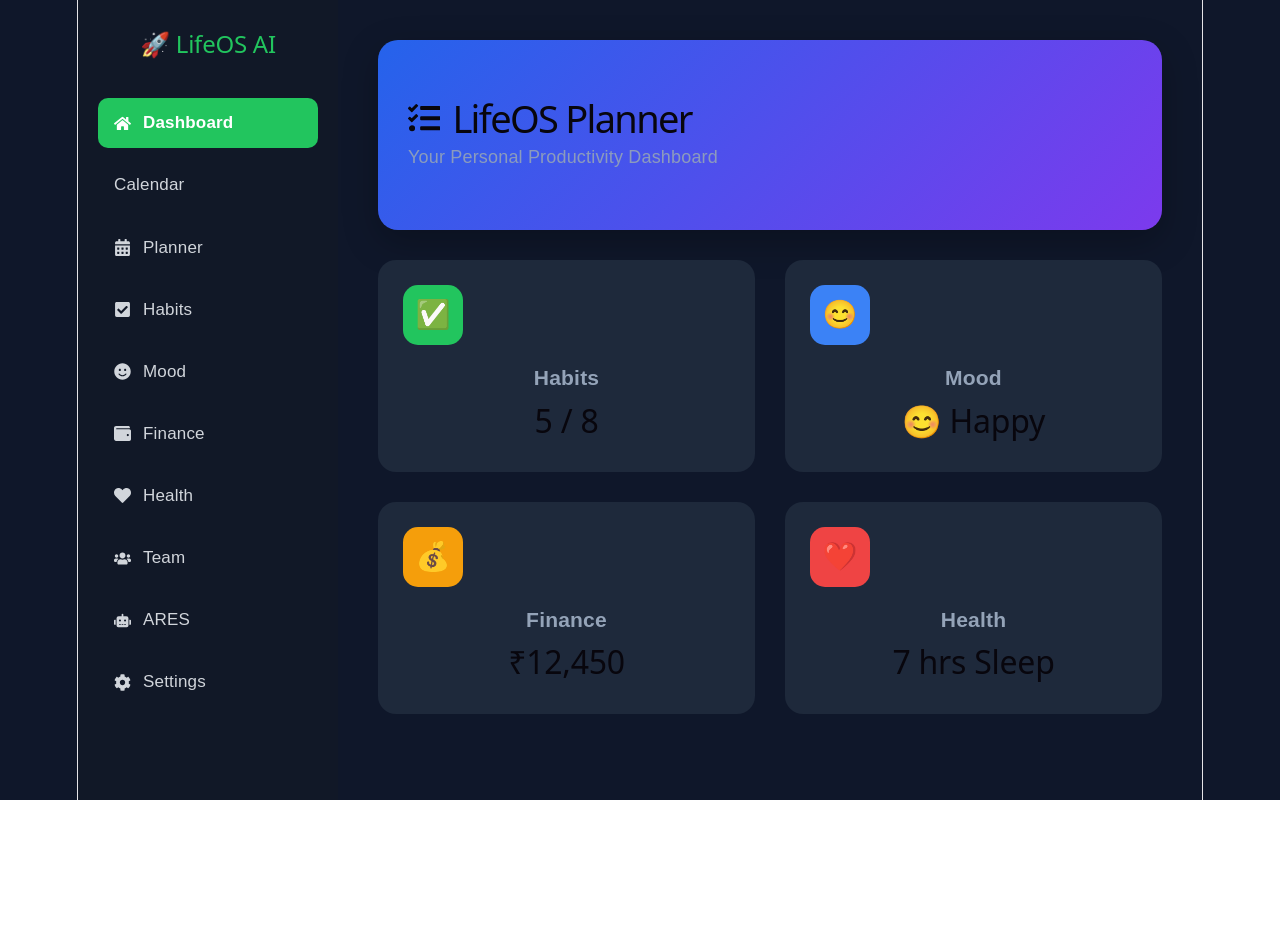
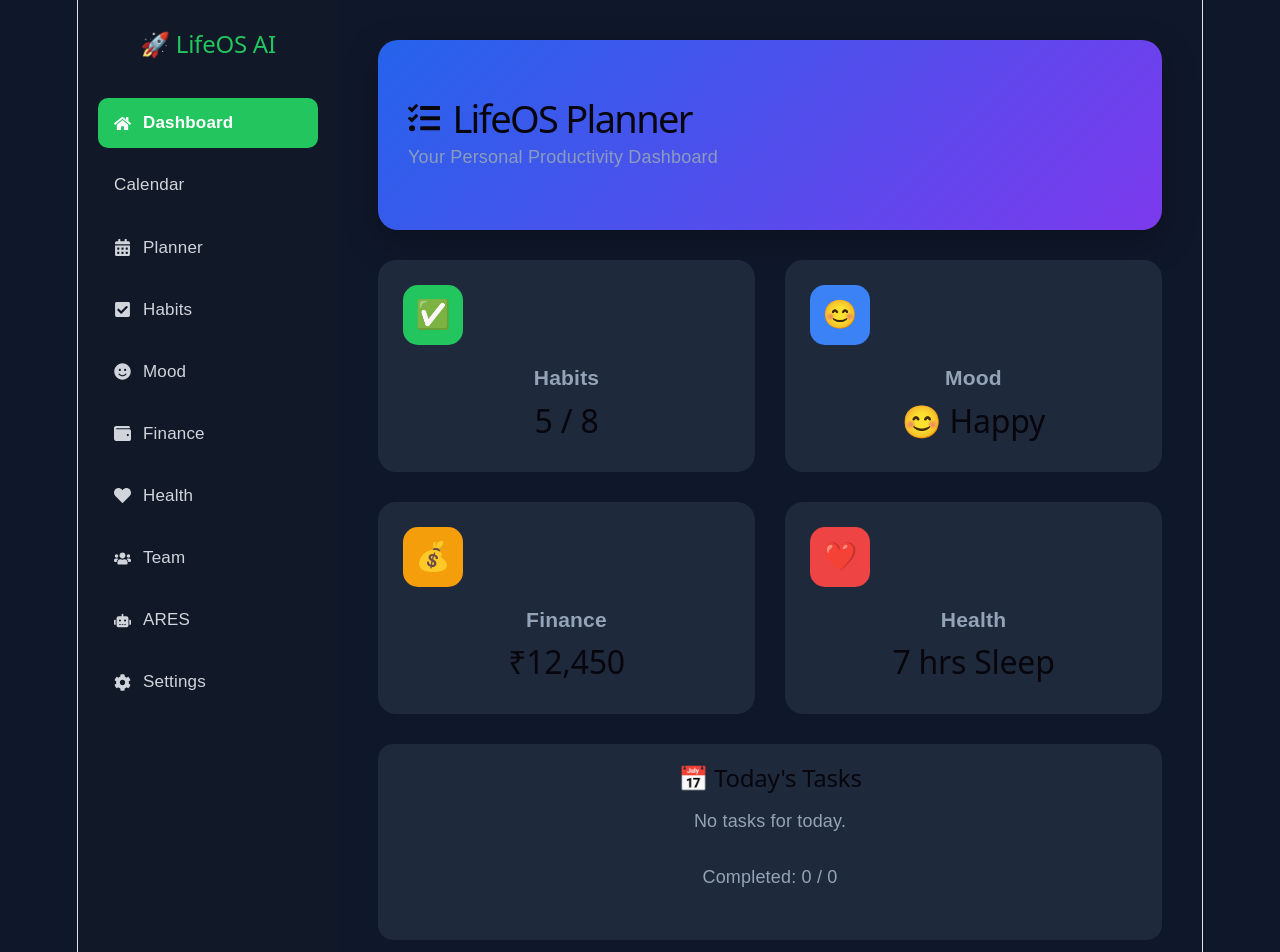
Before and after one commit to sanjeevsanju20123/lifeos-ai, a React (Vite) app: page / in a window 1280 px wide. Shown: the top 952 px of the page. Before the commit the page ends 800 px from the top, so only its background shows below. Built offline with nearby package versions, Linux system fonts and the light colour scheme.

Commit message:
Added today's tasks to dashboard

```diff
--- a/src/pages/Calendar.jsx
+++ b/src/pages/Calendar.jsx
@@ -16,6 +16,17 @@ function Calendar() {
     setTasks(JSON.parse(savedTasks));
   }
 }, []);
+
+const toggleTask = (id) => {
+  const updatedTasks = tasks.map((task) =>
+    task.id === id
+      ? { ...task, completed: !task.completed }
+      : task
+  );
+
+  setTasks(updatedTasks);
+  localStorage.setItem("tasks", JSON.stringify(updatedTasks));
+};
 
   const month = currentDate.toLocaleString("default", { month: "long" });
   const year = currentDate.getFullYear();
@@ -80,9 +91,10 @@ function Calendar() {
   currentDate.getMonth() + 1
 ).padStart(2, "0")}-${String(day).padStart(2, "0")}`;
 
-const hasTasks = tasks.some(
+const dayTasks = tasks.filter(
   (task) => task.dueDate === dateString
 );
+console.log(dayTasks);
 
             const isToday =
               day === today.getDate() &&
@@ -101,8 +113,17 @@ const hasTasks = tasks.some(
                 >
                {day}
 
-{hasTasks && (
-  <span className="task-dot"></span>
+{dayTasks.length > 0 && (
+  <div className="task-indicator">
+
+    {dayTasks.map((task) => (
+      <span
+        key={task.id}
+        className={`task-dot ${task.priority.toLowerCase()}`}
+      ></span>
+    ))}
+
+  </div>
 )}
             </div>
             );
@@ -124,8 +145,14 @@ const hasTasks = tasks.some(
       <ul>
         {selectedTasks.map((task) => (
           <li key={task.id}>
-            {task.completed ? "✅" : "⬜"} {task.text}
-          </li>
+  <input
+    type="checkbox"
+    checked={task.completed}
+    onChange={() => toggleTask(task.id)}
+  />
+
+  {task.text}
+</li>
         ))}
       </ul>
     )}
--- a/src/pages/Dashboard.jsx
+++ b/src/pages/Dashboard.jsx
@@ -1,15 +1,31 @@
+import { useState, useEffect } from "react";
 import Header from "../components/Header";
 import DashboardCard from "../components/DashboardCard";
 import "../styles/Dashboard.css";
 
 function Dashboard() {
+  const [tasks, setTasks] = useState([]);
+
+  useEffect(() => {
+    const savedTasks = JSON.parse(localStorage.getItem("tasks")) || [];
+    setTasks(savedTasks);
+  }, []);
+
+  const today = new Date().toISOString().split("T")[0];
+
+  const todaysTasks = tasks.filter(
+    (task) => task.dueDate === today
+  );
+
+  const completedToday = todaysTasks.filter(
+    (task) => task.completed
+  ).length;
+
   return (
     <div className="dashboard">
-
       <Header />
 
       <div className="cards">
-
         <DashboardCard
           title="Habits"
           value="5 / 8"
@@ -37,9 +53,27 @@ function Dashboard() {
           icon="❤️"
           color="#ef4444"
         />
-
       </div>
 
+      <div className="today-section">
+        <h2>📅 Today's Tasks</h2>
+
+        {todaysTasks.length === 0 ? (
+          <p>No tasks for today.</p>
+        ) : (
+          <ul>
+            {todaysTasks.map((task) => (
+              <li key={task.id}>
+                {task.completed ? "✅" : "⬜"} {task.text}
+              </li>
+            ))}
+          </ul>
+        )}
+
+        <p>
+          Completed: {completedToday} / {todaysTasks.length}
+        </p>
+      </div>
     </div>
   );
 }
--- a/src/styles/Calendar.css
+++ b/src/styles/Calendar.css
@@ -103,3 +103,29 @@
   position: absolute;
   bottom: 12px;
 }
+
+.task-indicator {
+  position: absolute;
+  bottom: 10px;
+  display: flex;
+  gap: 5px;
+}
+
+.task-dot {
+  width: 9px;
+  height: 9px;
+  border-radius: 50%;
+  display: inline-block;
+}
+
+.task-dot.high {
+  background-color: red;
+}
+
+.task-dot.medium {
+  background-color: orange;
+}
+
+.task-dot.low {
+  background-color: green;
+}
--- a/src/styles/Dashboard.css
+++ b/src/styles/Dashboard.css
@@ -44,3 +44,28 @@
 .card h2 {
   font-size: 32px;
 }
+
+.today-section {
+  margin-top: 30px;
+  background: #1e293b;
+  padding: 20px;
+  border-radius: 15px;
+}
+
+.today-section h2 {
+  margin-bottom: 15px;
+}
+
+.today-section ul {
+  list-style: none;
+  padding: 0;
+}
+
+.today-section li {
+  padding: 10px 0;
+  border-bottom: 1px solid #334155;
+}
+
+.today-section p {
+  margin-top: 15px;
+}
```
